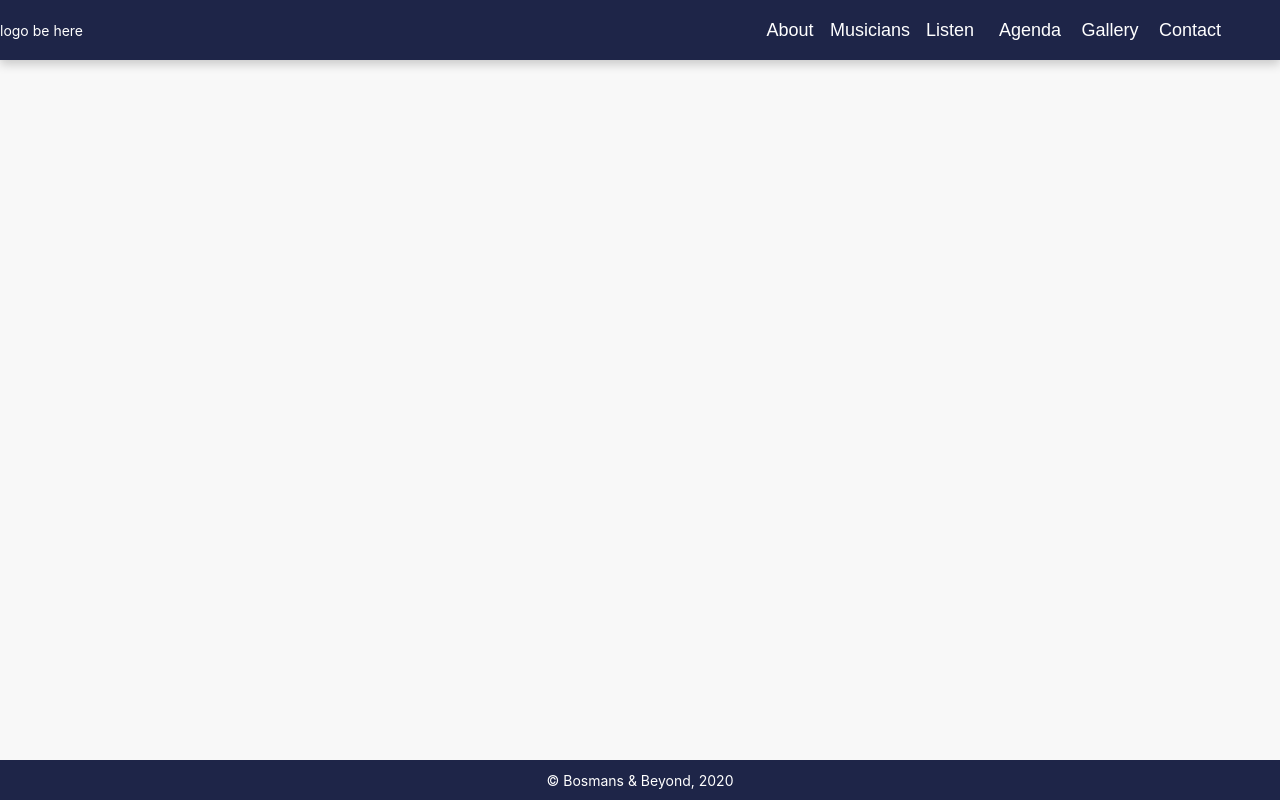
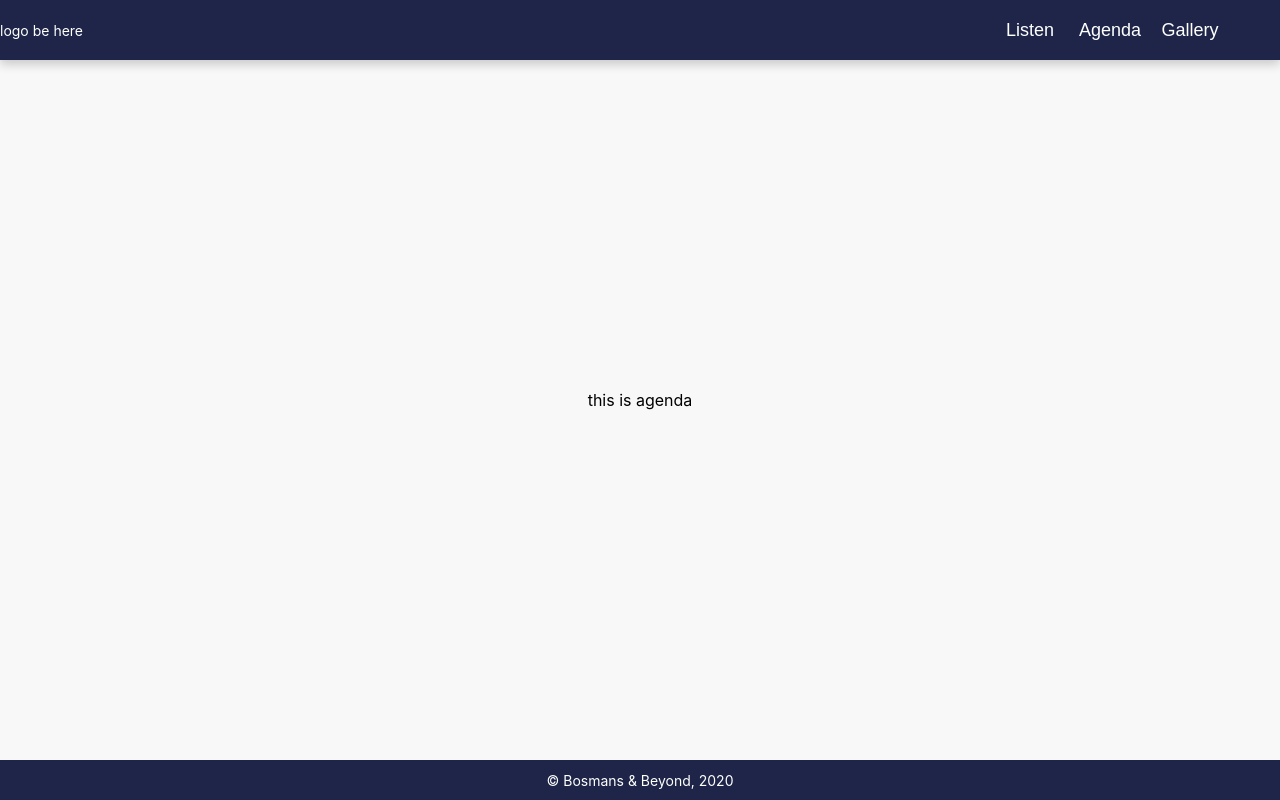
Before and after one commit to BKmetoff/bosmans-and-beyond, a React (Create React App) app: page /agenda in a window 1280 px wide. Built offline with nearby package versions, Linux system fonts and the light colour scheme.

Commit message:
feat: react routes

```diff
--- a/src/App.js
+++ b/src/App.js
@@ -4,12 +4,28 @@ import { BrowserRouter as Router, Switch, Route } from 'react-router-dom'
 
 import { COPY } from './components/resources/Resources'
 
+import Home from './components/Home'
+import Listen from './components/Listen'
+import Agenda from './components/Agenda'
+import Gallery from './components/Gallery'
+
+import MainWrapper from './components/backbone/Wrapper'
+
 function App() {
 	return (
 		<div className='App'>
-			<Layout headerLinks={COPY.headerLinks}>
-				<div>some stuff here</div>
-			</Layout>
+			<MainWrapper>
+				<Router>
+					<Layout headerLinks={COPY.headerLinks}>
+						<Switch>
+							<Route path='/listen' render={(props) => <Listen />} />
+							<Route path='/agenda' render={(props) => <Agenda />} />
+							<Route path='/gallery' render={(props) => <Gallery />} />
+							<Route path='/' exact render={(props) => <Home />} />
+						</Switch>
+					</Layout>
+				</Router>
+			</MainWrapper>
 		</div>
 	)
 }
--- /dev/null
+++ b/src/components/Agenda.js
@@ -0,0 +1,5 @@
+import React from 'react'
+
+export default function Agenda() {
+	return <div>this is agenda</div>
+}
--- /dev/null
+++ b/src/components/Gallery.js
@@ -0,0 +1,5 @@
+import React from 'react'
+
+export default function Gallery() {
+	return <div>this is gallery</div>
+}
--- a/src/components/Header.js
+++ b/src/components/Header.js
@@ -35,11 +35,15 @@ export default function Header(props) {
 		<BaseHeader>
 			<Text>logo be here</Text>
 			<HeaderLinksWrapper>
+				{console.log(props)}
+
 				{headerLinks.map((link) => {
 					return (
-						<Button key={link} name={link} type='headerLink'>
-							{link}
-						</Button>
+						<Link key={link} to={`/${link.toLowerCase()}`}>
+							<Button name={link} type='headerLink'>
+								{link}
+							</Button>
+						</Link>
 					)
 				})}
 			</HeaderLinksWrapper>
--- /dev/null
+++ b/src/components/Home.js
@@ -0,0 +1,5 @@
+import React from 'react'
+
+export default function Home(props) {
+	return <div>this is home</div>
+}
--- /dev/null
+++ b/src/components/Listen.js
@@ -0,0 +1,5 @@
+import React from 'react'
+
+export default function Listen() {
+	return <div>this is listen</div>
+}
--- /dev/null
+++ b/src/components/backbone/Wrapper.js
@@ -0,0 +1,11 @@
+import styled from 'styled-components'
+
+const MainWrapper = styled.div`
+	top: 60px;
+	height: 100vh;
+	display: flex;
+	flex-direction: column;
+	align-items: center;
+	justify-content: center;
+`
+export default MainWrapper
--- a/src/components/resources/Resources.js
+++ b/src/components/resources/Resources.js
@@ -7,7 +7,7 @@ export const COPY = {
 			},
 		},
 	],
-	headerLinks: ['About', 'Musicians', 'Listen', 'Agenda', 'Gallery', 'Contact'],
+	headerLinks: ['Listen', 'Agenda', 'Gallery'],
 	bio: {
 		ensemble: '',
 		patron: '',
```
